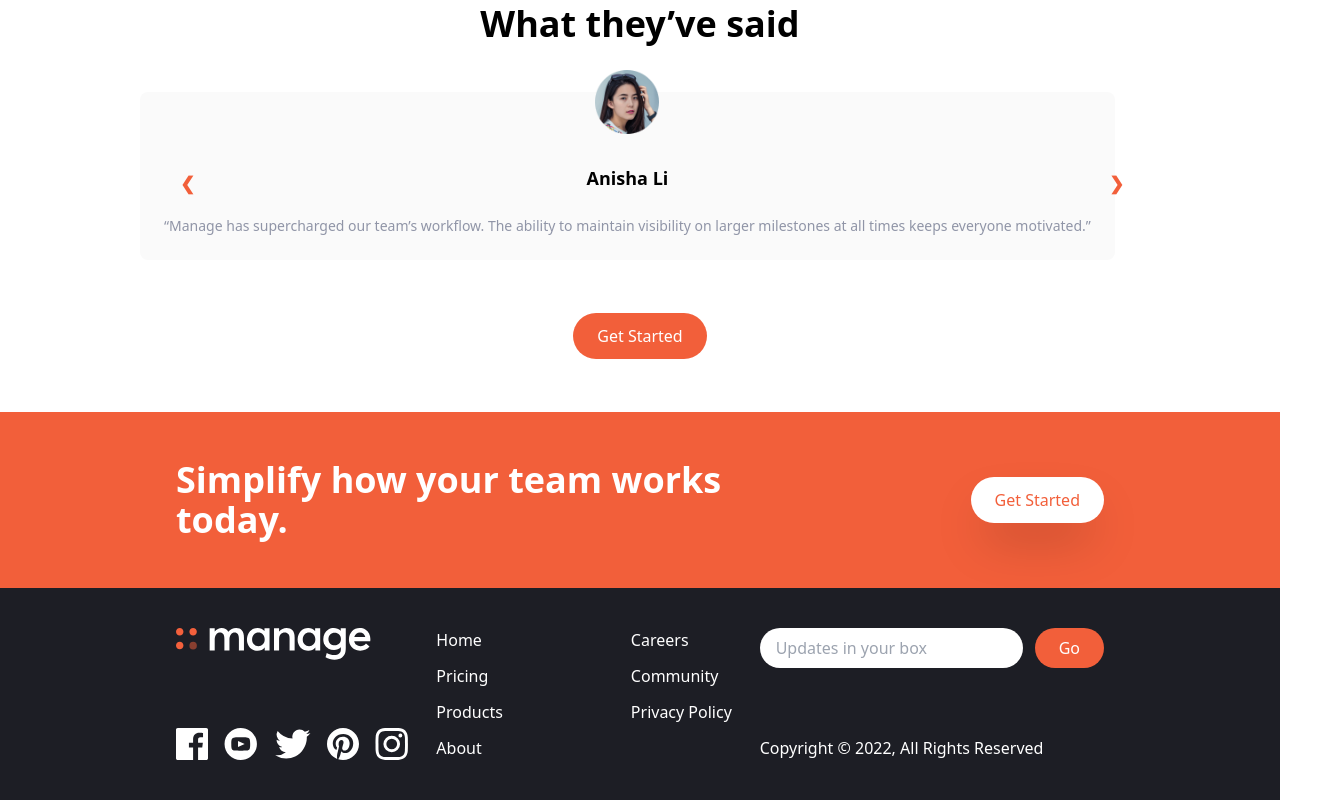
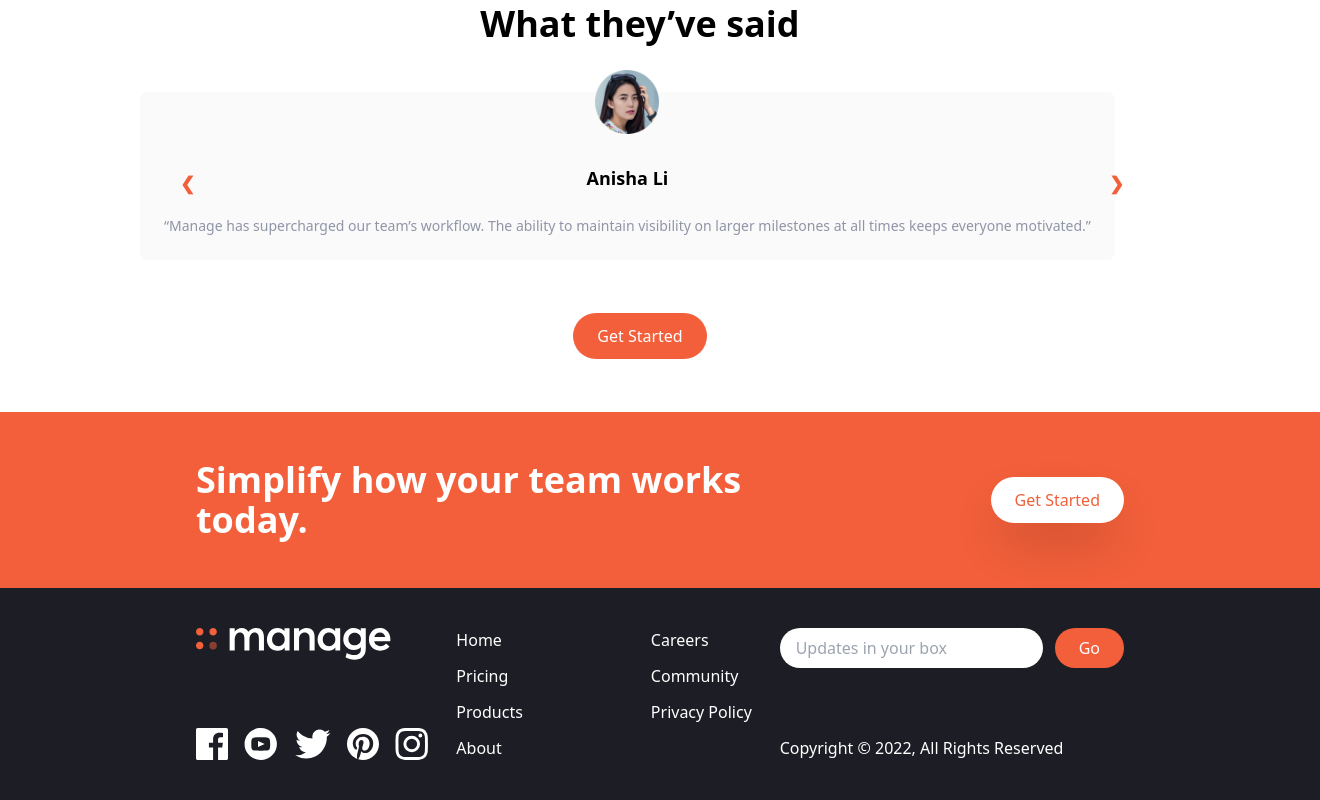
Before and after one commit to RonenTGreat/manage-landing-page, a website: page index.html in a window 1280 px wide. Shown: the part 1308-2108 px from the top of the page, 1320 px wide, since content can reach past the window. Drawn offline with Linux system fonts and the light colour scheme.

Commit message:
added margin

```diff
--- a/index.html
+++ b/index.html
@@ -268,7 +268,7 @@
     </section>
 
     <!-- CTA Section -->
-    <section id="cta" class="bg-brightRed">
+    <section id="cta" class="bg-brightRed" style="margin-right: -2.5rem;">
       <!-- Flex Container -->
       <div
         class="container flex flex-col items-center justify-between px-6 py-24 mx-auto space-y-12 md:py-12 md:flex-row md:space-y-0"
@@ -292,7 +292,7 @@
     </section>
 
     <!-- Footer -->
-    <footer class="bg-veryDarkBlue">
+    <footer class="bg-veryDarkBlue" style="margin-right: -2.5rem;">
       <!-- Flex Container -->
       <div class="container flex flex-col-reverse justify-between px-6 py-10 mx-auto space-y-8 md:flex-row md:space-y-0">
         <!-- Logo and social Links Container -->
@@ -337,7 +337,7 @@
         <div class="flex flex-col justify-between">
           <form>
             <div class="flex space-x-3">
-              <input type="text" placeholder="Updates in your box" class="flex-1 px-4 rounded-full focus:outline-none">
+              <input required type="email" placeholder="Updates in your box" class="flex-1 px-4 rounded-full focus:outline-none">
               <button class="px-6 py-2 text-white rounded-full bg-brightRed hover:bg-brightRedLight focus:outline-none">Go</button>
             </div>
           </form>
```
